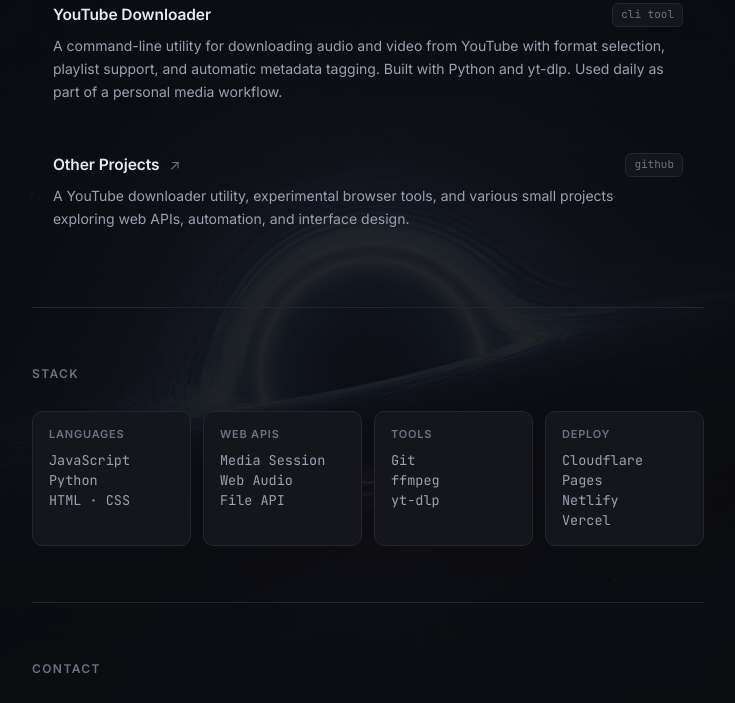
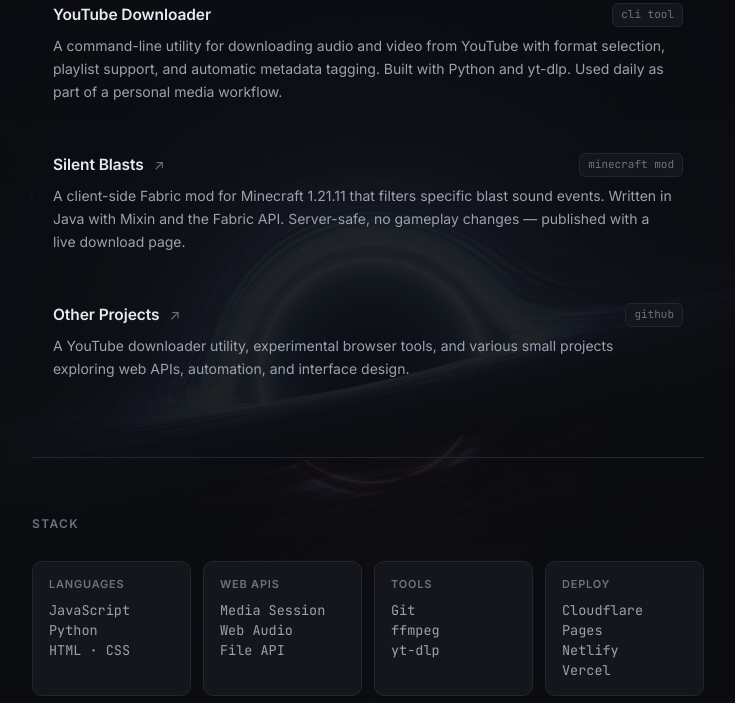
Before and after one commit to Akarsh-exe/akarsh-portfolio, a plain HTML site: page index.html in a window 1280 px wide. Shown: the part 820-1523 px from the top of the page, without its empty margins (272-1007 px from the left). Drawn offline with Linux system fonts and the light colour scheme.

Commit message:
Add Silent Blasts mod to portfolio

```diff
--- a/index.html
+++ b/index.html
@@ -396,6 +396,19 @@
           </p>
         </div>
 
+                <a class="project" href="https://silentblast.netlify.app" target="_blank" rel="noopener">
+          <div class="project-head">
+            <span class="project-title">Silent Blasts</span>
+            <span class="project-arrow">↗</span>
+            <span class="project-tag">minecraft mod</span>
+          </div>
+          <p class="project-desc">
+            A client-side Fabric mod for Minecraft 1.21.11 that filters specific blast
+            sound events. Written in Java with Mixin and the Fabric API. Server-safe,
+            no gameplay changes — published with a live download page.
+          </p>
+        </a>
+
                 <a class="project" href="https://github.com/Akarsh-exe" target="_blank" rel="noopener">
           <div class="project-head">
             <span class="project-title">Other Projects</span>
```
